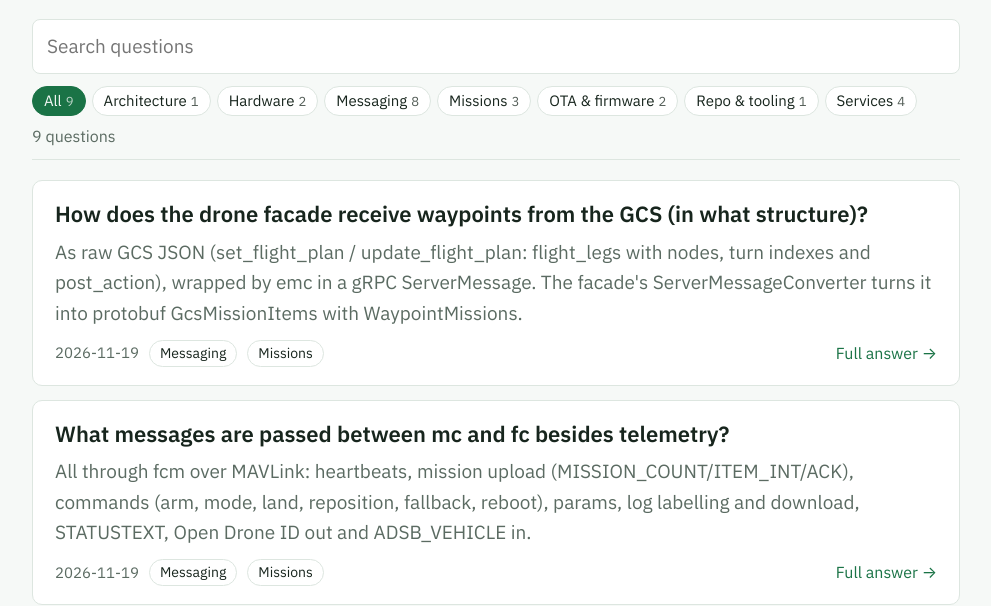
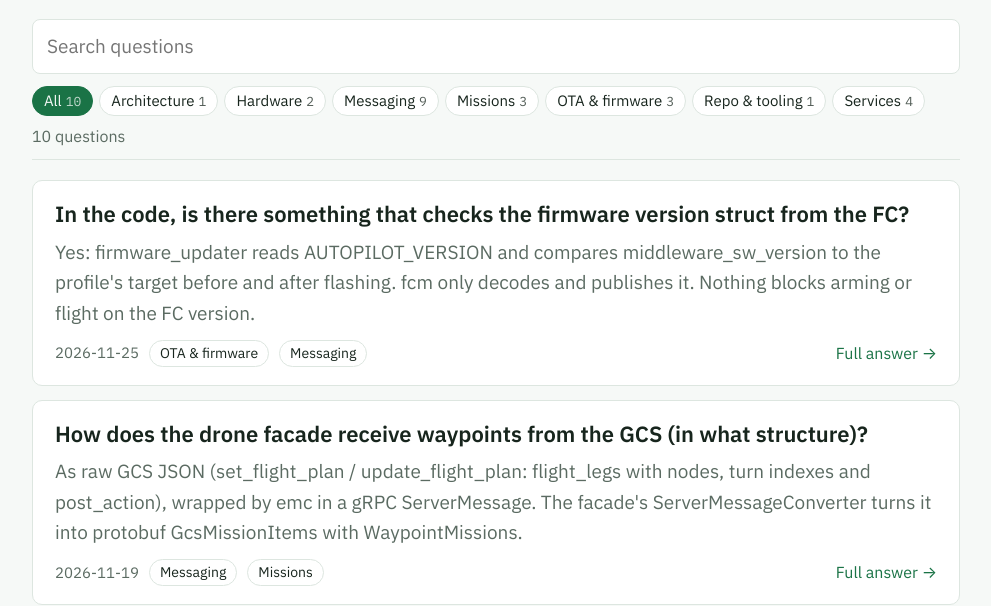
Before and after one commit to tair-flytrex/tairs-learning-curve, a plain HTML site: page qa.html in a window 1280 px wide. Shown: the part 205-811 px from the top of the page, without its empty margins (144-1135 px from the left). Drawn offline with Linux system fonts and the light colour scheme.

Commit message:
List Q&A: is there a check of the FC firmware version struct?

```diff
--- a/qa.html
+++ b/qa.html
@@ -57,6 +57,13 @@ main { padding-block: 20px 64px; display: grid; gap: 14px; }
 // One row per question, newest first. The full answer lives in the file named by `file`.
 // Topics in use: Architecture, Services, OTA & firmware, Hardware, Messaging, Repo & tooling, Testing, Missions
 const QA = [
+    {
+        file: "qa/2026-11-25-fc-firmware-version-check.html",
+        date: "2026-11-25",
+        q: "In the code, is there something that checks the firmware version struct from the FC?",
+        tags: ["OTA & firmware", "Messaging"],
+        summary: "Yes: firmware_updater reads AUTOPILOT_VERSION and compares middleware_sw_version to the profile's target before and after flashing. fcm only decodes and publishes it. Nothing blocks arming or flight on the FC version.",
+    },
     {
         file: "qa/2026-11-19-facade-waypoints-from-gcs.html",
         date: "2026-11-19",
```
